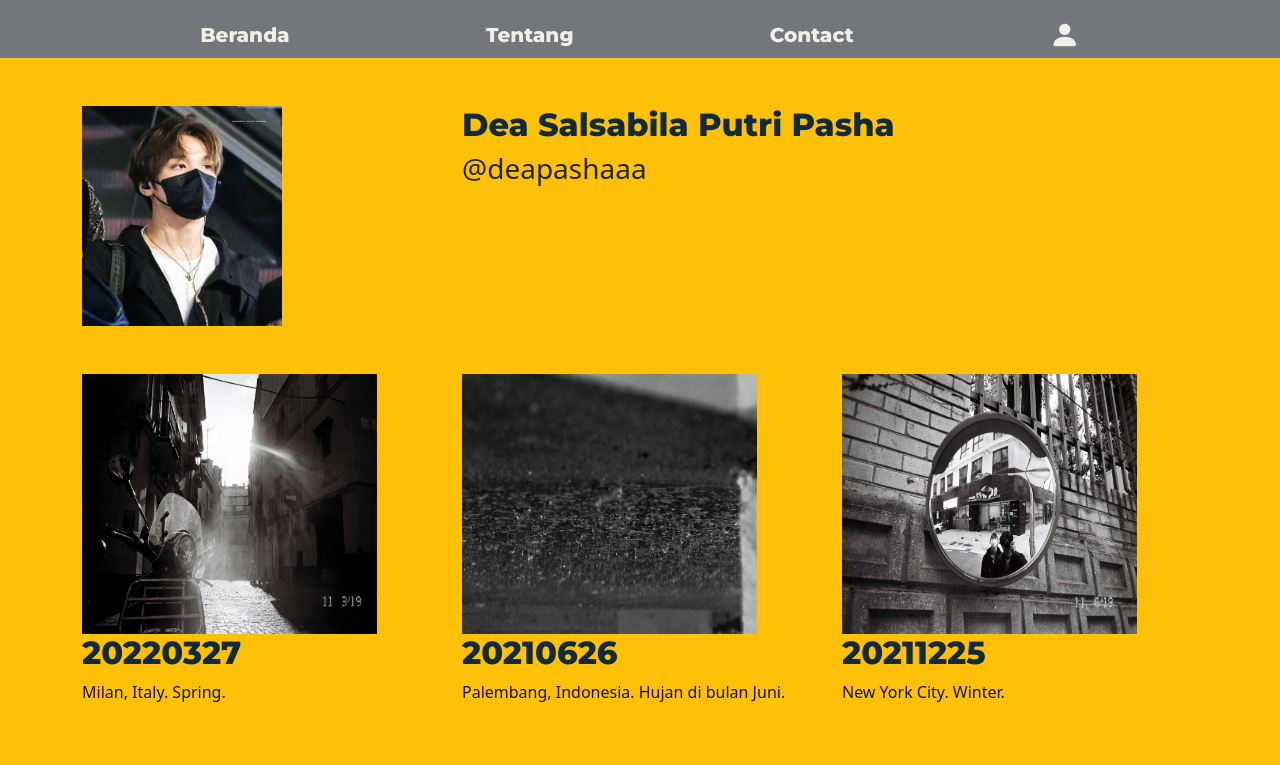
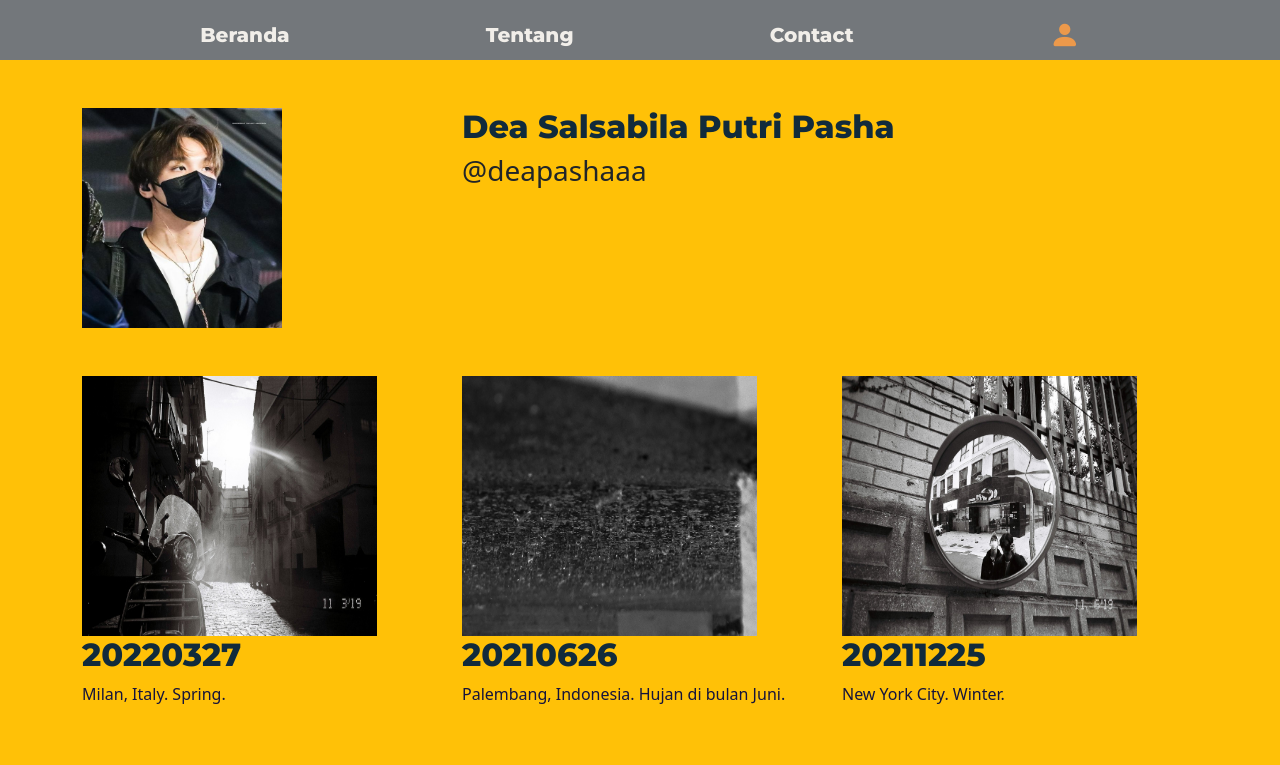
Before and after one commit to deapashaaa/project_sintak3, a website: page index.html in a window 1280 px wide. In both pictures the pointer is over the icon 1064 px from the left and 34 px from the top of the page. Shown: the top 765 px of the page. Drawn offline with nearby package versions, Linux system fonts and the light colour scheme.

Commit message:
revisi icon

```diff
--- a/style.css
+++ b/style.css
@@ -4,7 +4,7 @@
   display: flex;
   justify-content: space-evenly;
   border: 4px solid #73777b;
-  height: 58px;
+  height: 60px;
   background-color: #73777b;
   align-items: center;
 }
@@ -19,6 +19,10 @@
 .navbar i {
   font-size: 30px;
   color: #f1eee9;
+}
+
+i:hover {
+  color: #ec994b;
 }
 
 a:hover {
```
